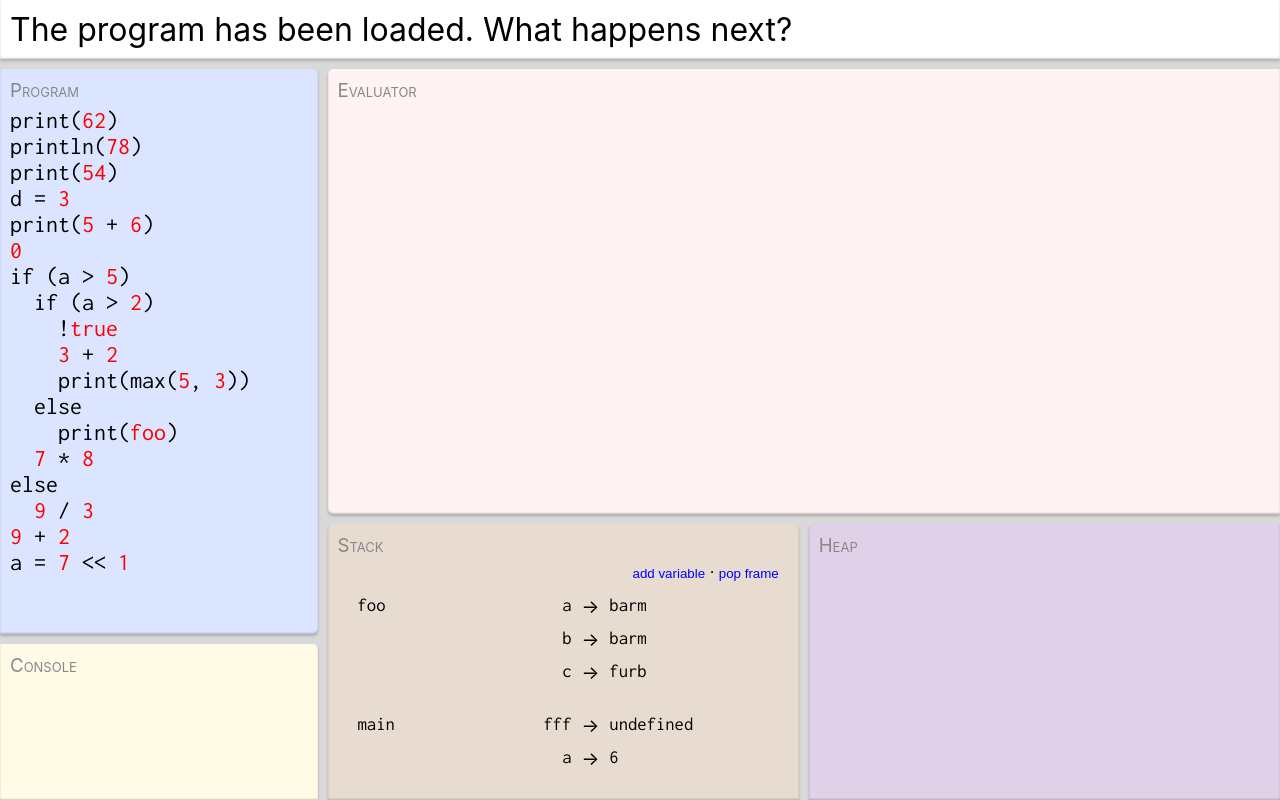
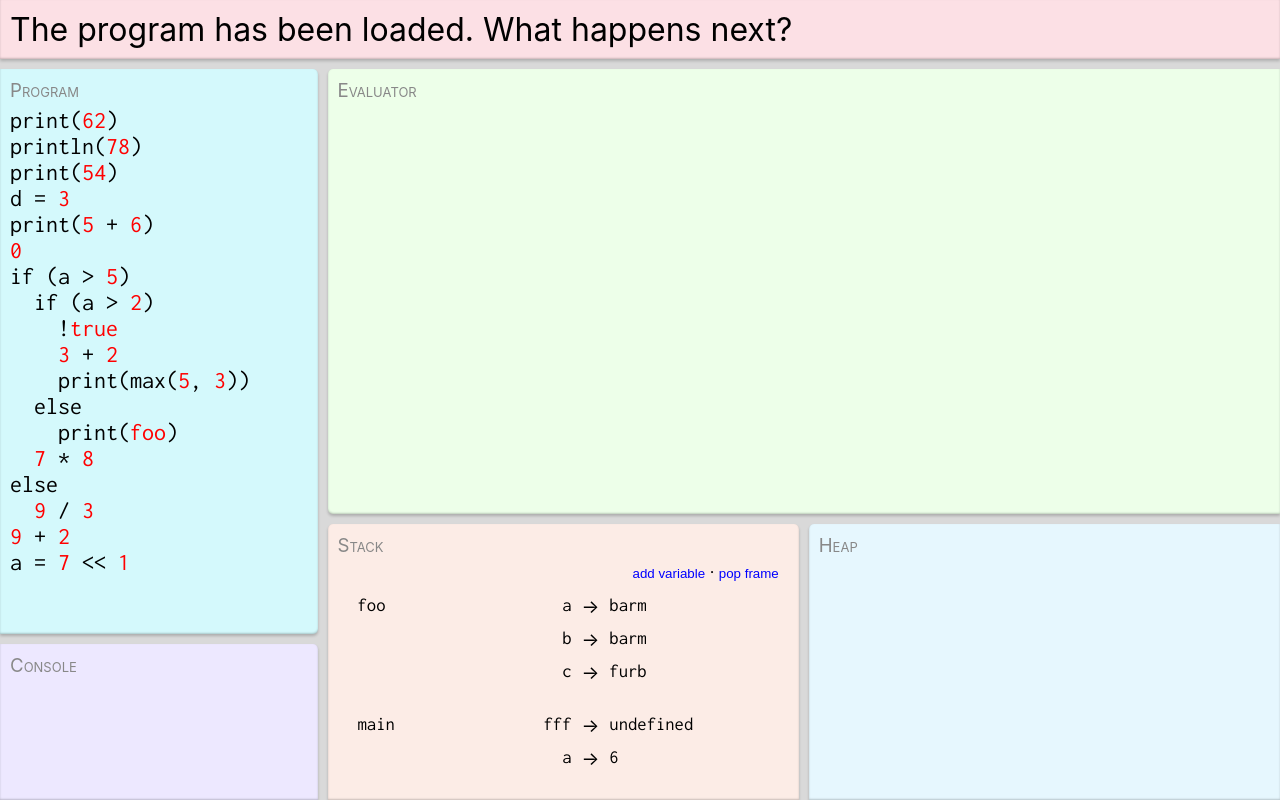
Before and after one commit to twodee/simpathy, a React (Create React App) app: page / in a window 1280 px wide. Built offline with nearby package versions, Linux system fonts and the light colour scheme.

Commit message:
Tweak panel colors.

```diff
--- a/src/App.css
+++ b/src/App.css
@@ -33,14 +33,6 @@
   flex: 3;
   display: flex;
   flex-direction: column;
-}
-
-#prompter-panel {
-  background-color: green;
-  grid-row: 1 / span 1;
-  grid-column: 1 / span 2;
-  display: flex;
-  align-items: center;
 }
 
 h1 {
@@ -169,10 +161,18 @@ h1 {
   margin: 0;
 }
 
+#prompter-panel {
+  grid-row: 1 / span 1;
+  grid-column: 1 / span 2;
+  display: flex;
+  align-items: center;
+  background-color: #FCE0E5;
+}
+
 #console-panel {
   flex: 1;
-  background-color: #FFFBE6;
   border-top-right-radius: 5px;
+  background-color: #EDE8FF;
 }
 
 #stack-panel {
@@ -182,13 +182,13 @@ h1 {
   grid-column: 2 / span 1;
   overflow: auto;
   border-radius: 5px 5px 0 0;
-  background-color: #E8DCD1;
+  background-color: #FCECE6;
 }
 
 #heap-panel {
   flex: 1;
   border-radius: 5px 0 0 0;
-  background-color: #E0D1E8;
+  background-color: #E6F7FE;
 }
 
 #program-panel {
@@ -196,7 +196,7 @@ h1 {
   grid-row: 2 / span 2;
   grid-column: 1 / span 1;
   border-radius: 0 5px 5px 0;
-  background-color: #DBE5FF;
+  background-color: #D4F9FC;
 }
 
 #evaluator-panel {
@@ -207,7 +207,7 @@ h1 {
   border-radius: 5px 0 0 5px;
   display: flex;
   flex-direction: column;
-  background-color: #FFF3F3;
+  background-color: #EDFFE9;
 }
 
 button {
```
